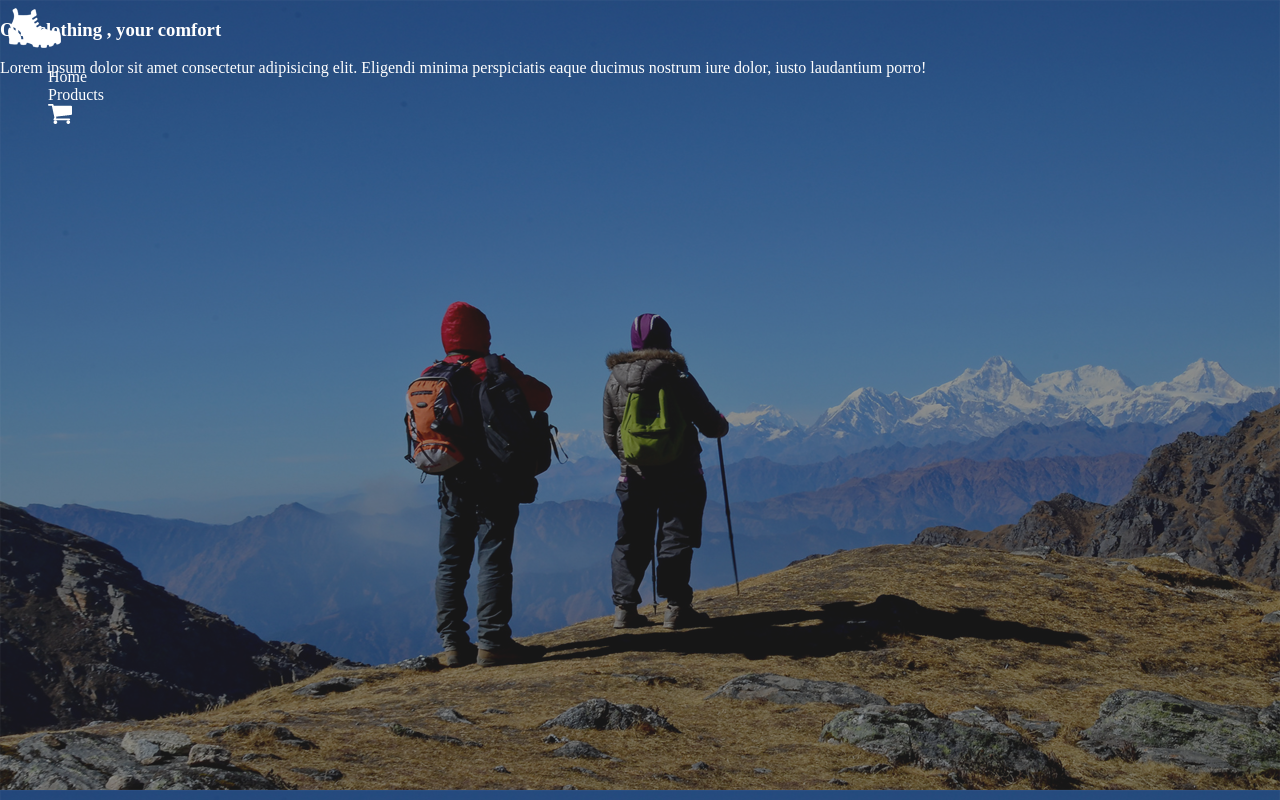
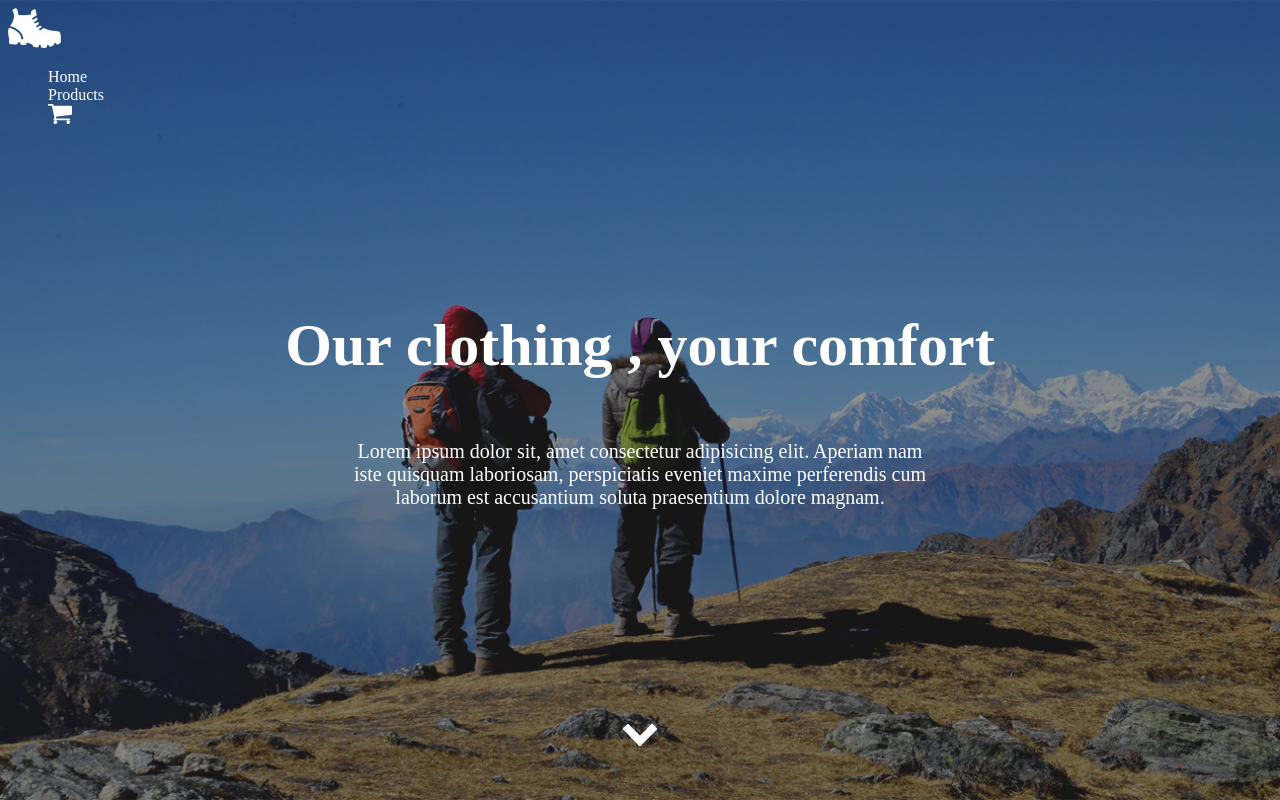
Before and after one commit to Ivan-Volosevich/shop-website, an Angular app: page / in a window 1280 px wide. Built offline with nearby package versions, Linux system fonts and the light colour scheme.

Commit message:
22.03.2021

```diff
--- a/src/app/app.component.html
+++ b/src/app/app.component.html
@@ -15,8 +15,11 @@
   </header>
 
   <div class="hero">
-    <h3>Our clothing , your comfort</h3>
-    <p>Lorem ipsum dolor sit amet consectetur adipisicing elit. Eligendi minima perspiciatis eaque ducimus nostrum iure dolor, iusto laudantium porro!</p>
+    <h1>Our clothing , your comfort</h1>
+    <p>Lorem ipsum dolor sit, amet consectetur adipisicing elit. Aperiam nam iste quisquam laboriosam, perspiciatis eveniet maxime perferendis cum laborum est accusantium soluta praesentium dolore magnam.</p>
+    <div class="scroll">
+      <img src="../assets/chevron.png" alt="chevron">
+    </div>
   </div>
 
   <div class="filter"></div>
--- a/src/app/app.component.scss
+++ b/src/app/app.component.scss
@@ -1,15 +1,35 @@
-*{
-    max-width: 1280px;
-}
-
 .hero {
     background-image: url('../assets/bg.png');
+    background-position: center center;
+    background-repeat: no-repeat;
+    background-size: cover;
     color: #fff;
     height: 100vh;
     position: absolute;
+    padding: 15px;
     top: 0;
     right: 0;
     left: 0;
+    display: flex;
+    flex-direction: column;
+    justify-content: center;
+    align-items: center;
+    text-align: center;
+
+    h1{
+        max-width: 800px;
+        font-size: 60px;
+    }
+
+    p{
+        max-width: 586px;
+        font-size: 20px;
+    }
+
+    .scroll{
+        position: absolute;
+        bottom: 50px;
+    }
 }
 
 header{
@@ -17,12 +37,18 @@ header{
     z-index: 1;
     color: #fff;
 
-    nav ul li{
-        list-style: none;
+    nav{
 
-        a{
-            text-decoration: none;
-            color: #fff;
+        ul{
+
+            li{
+                list-style: none;
+
+                a{
+                    text-decoration: none;
+                    color: #fff;
+                }
+            }
         }
     }
 }
--- a/src/styles.scss
+++ b/src/styles.scss
@@ -1 +1,4 @@
 /* You can add global styles to this file, and also import other style files */
+*{
+    box-sizing: border-box;
+}
```
Also changed, not shown: src/assets/chevron.png (added).
